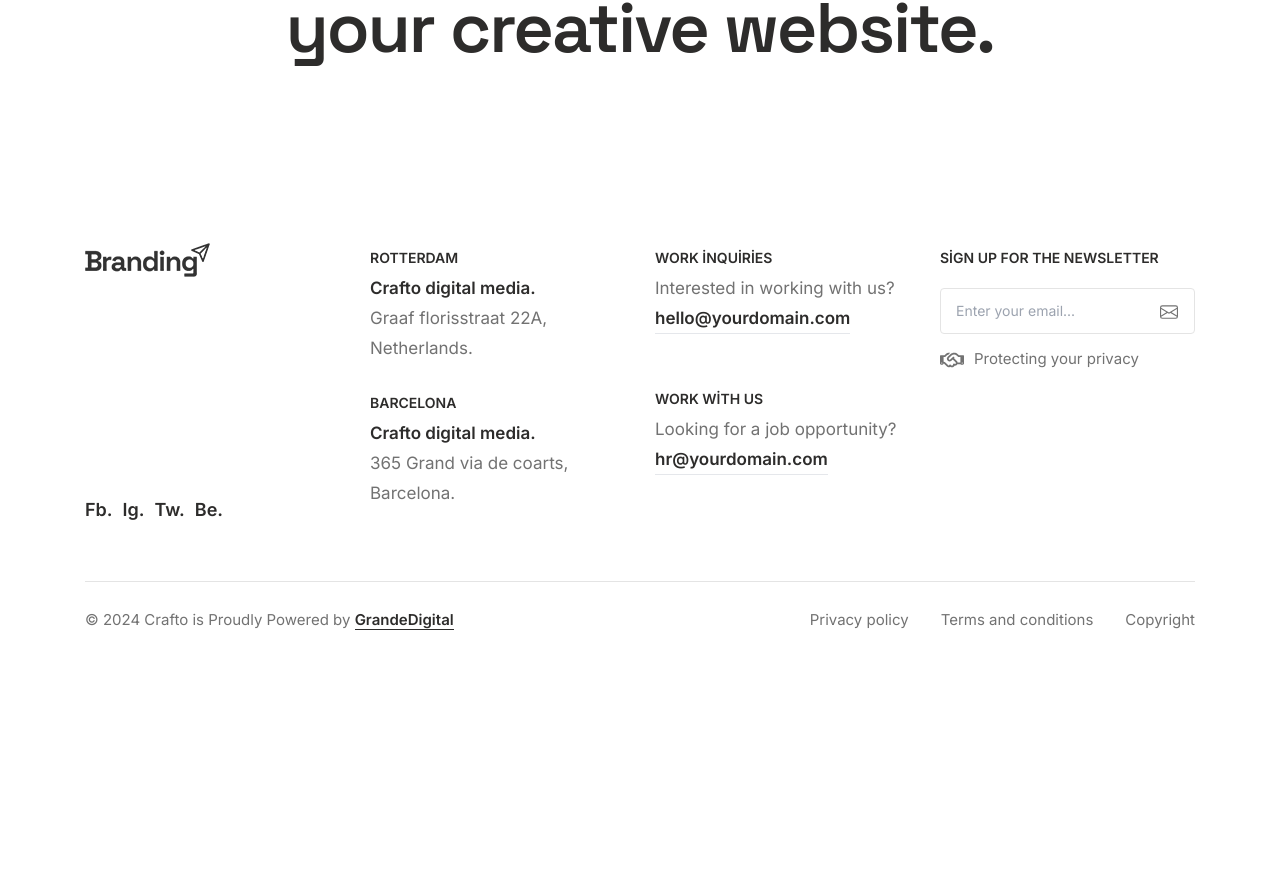
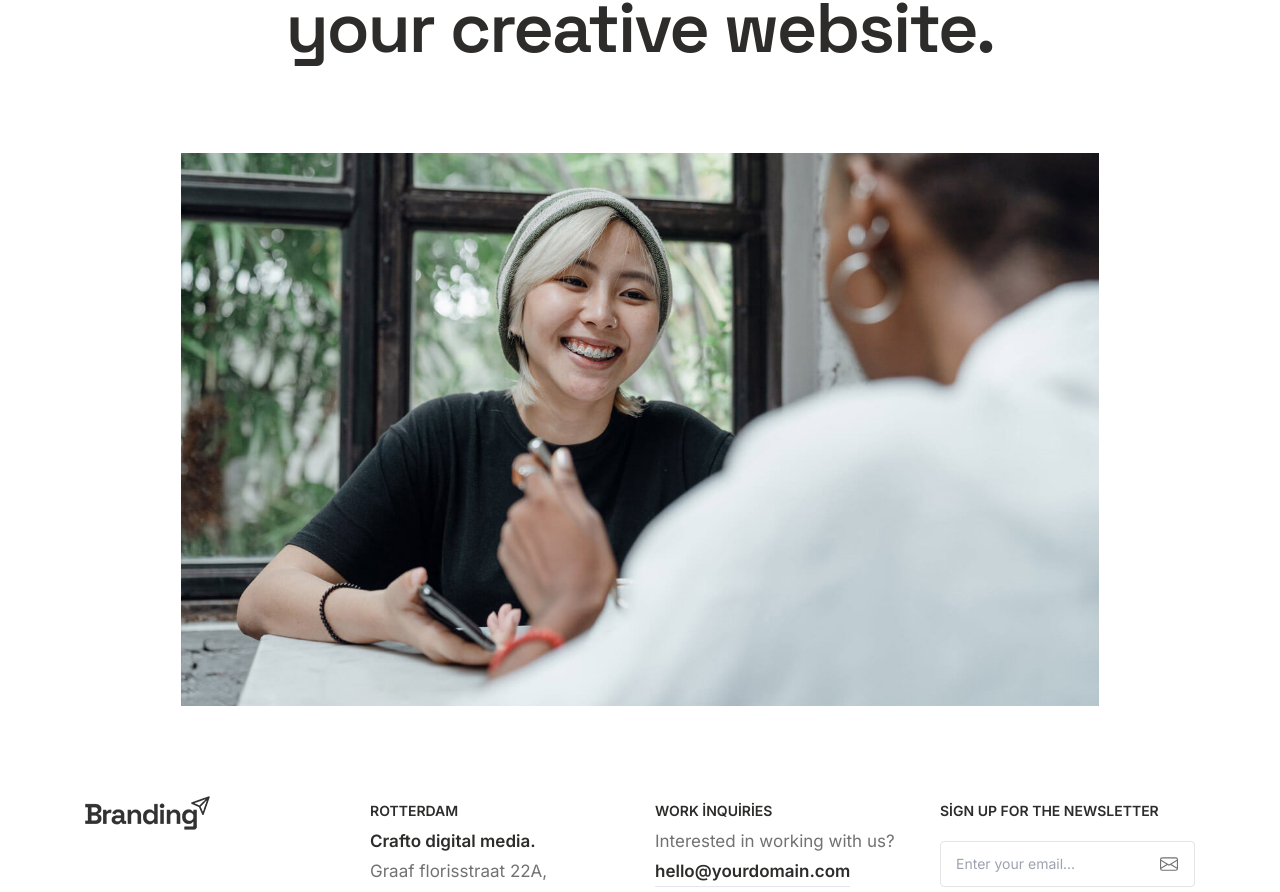
Before and after one commit to grandedigital/GrandeDigitalClient, a Next.js app: page /blogs/1 in a window 1280 px wide. Shown: the part 336-1228 px from the top of the page. Before the commit the page ends 994 px from the top, so only its background shows below. Built offline with nearby package versions, Linux system fonts and the light colour scheme.

Commit message:
fullphoto1 added

```diff
--- a/src/app/blogs/[slug]/page.tsx
+++ b/src/app/blogs/[slug]/page.tsx
@@ -1,9 +1,11 @@
+import FullPhoto1 from "@/components/blog/fullPhoto1";
 import Header from "@/components/blog/header";
 
 export default function Page() {
   return (
     <div>
       <Header />
+      <FullPhoto1 />
     </div>
   );
 }
--- /dev/null
+++ b/src/components/blog/fullPhoto1.tsx
@@ -0,0 +1,17 @@
+export default function FullPhoto1() {
+  return (
+    <section className="px-[13%] py-0 max-lgx:px-[4%] max-md:px-0">
+      <div className="px-[15px] w-full mx-auto">
+        <div className="row justify-center">
+          <div className="px-[15px] flex-[0_0_auto] w-full max-w-full">
+            <img
+              src="/images/blog-single-creative-01.jpg"
+              alt=""
+              className="w-full max-w-full h-auto"
+            />
+          </div>
+        </div>
+      </div>
+    </section>
+  );
+}
```
Also changed, not shown: public/images/blog-single-creative-01.jpg (added).
